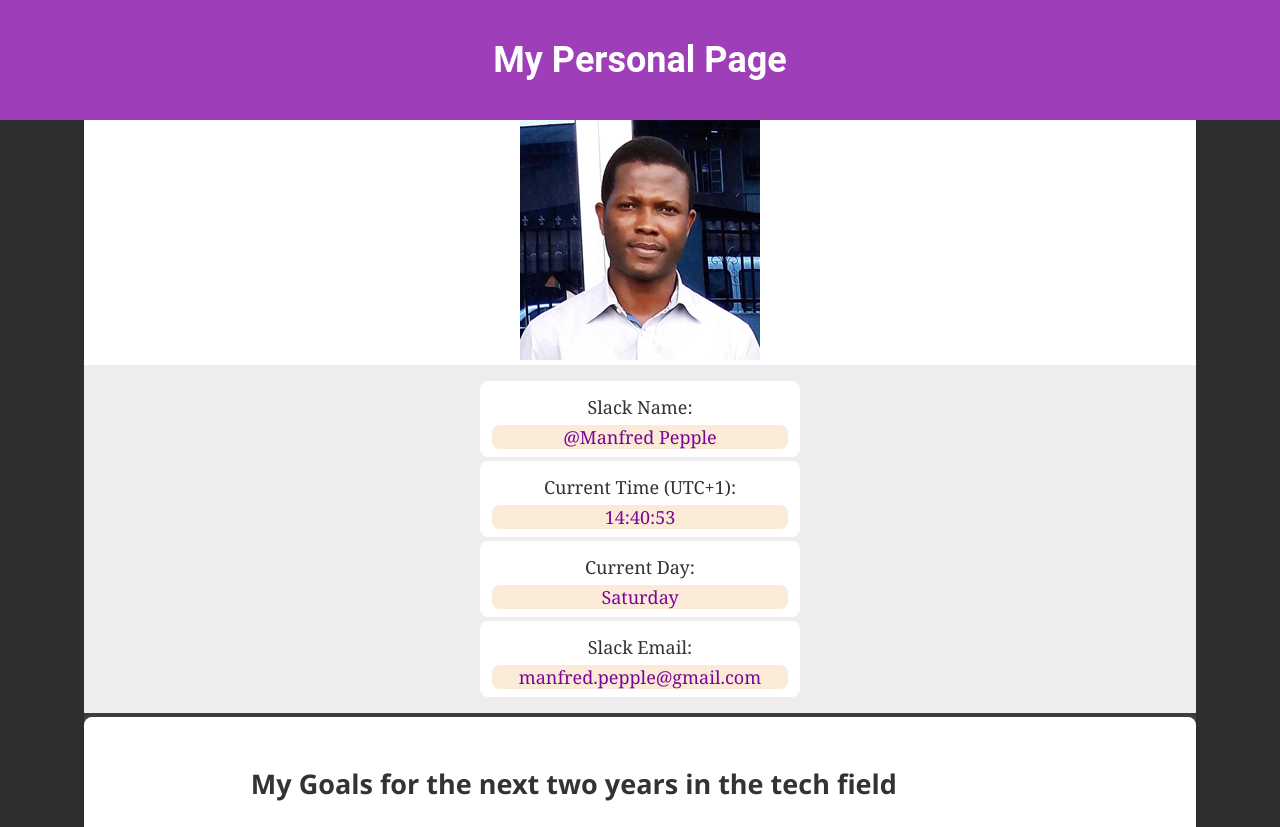
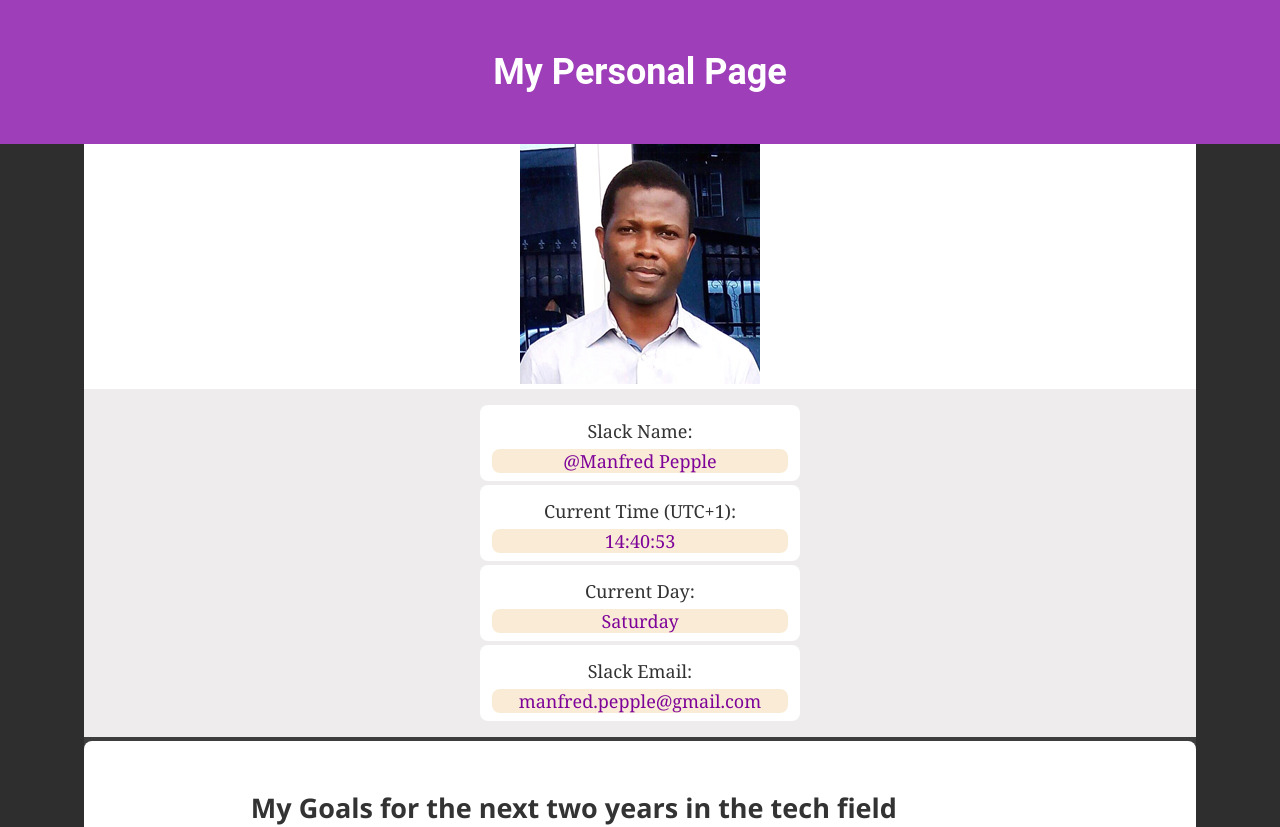
Before and after one commit to fredpep/manfredpepple.github.io, a plain HTML site: page index.html in a window 1280 px wide. Shown: the top 827 px of the page. Drawn offline with Linux system fonts and the light colour scheme.

Commit message:
Update index.css

```diff
--- a/index.css
+++ b/index.css
@@ -30,7 +30,7 @@ tr {
   color: rgb(255, 255, 255);
   margin: 0;
   padding: 16px;
-  line-height: 40px;
+  line-height: 64px;
   background-color: rgb(158, 62, 185);
   text-align: center;
 }
```
